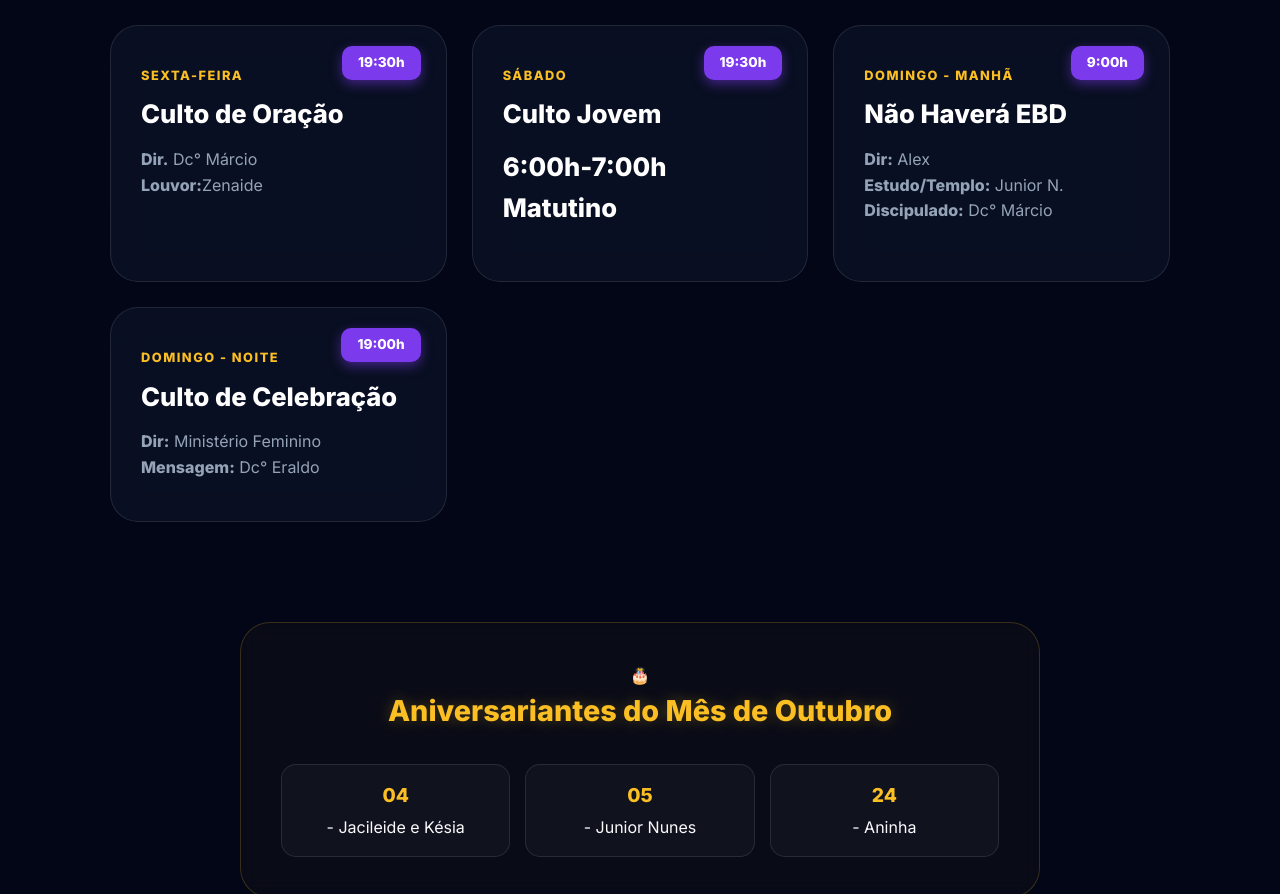
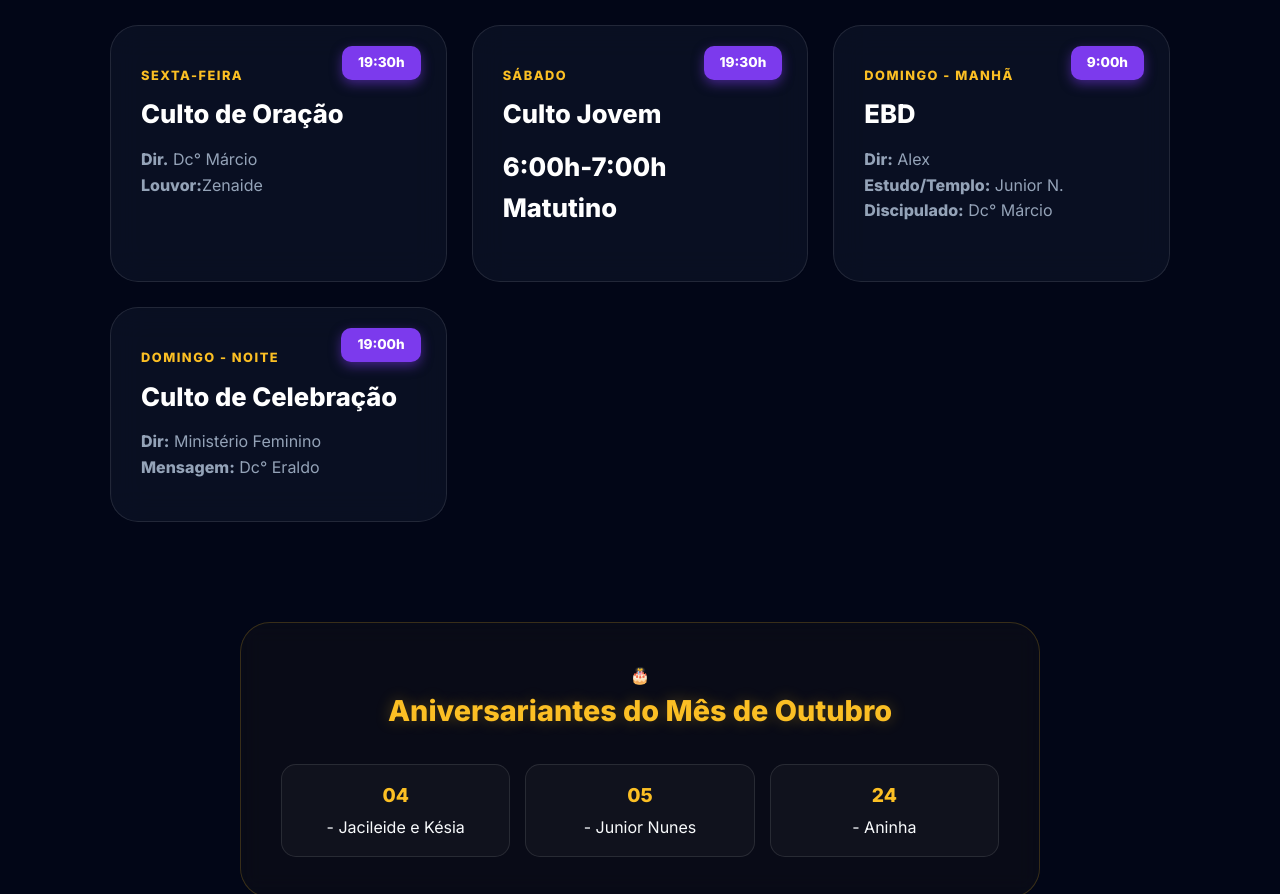
Before and after one commit to EduardoMoraess/agenda_ibm2, a React (Vite) app: page / in a window 1280 px wide. Shown: the part 991-1885 px from the top of the page. Built offline with nearby package versions, Linux system fonts and the light colour scheme.

Commit message:
ajuste na ebd

```diff
--- a/src/App.jsx
+++ b/src/App.jsx
@@ -13,7 +13,7 @@ function App() {
     { dataDay: "sexta", hora: "19:30h", dia: "Sexta-feira", titulo: "Culto de Oração", diretor:" Dc° Márcio", louvor: "Zenaide" },
     { dataDay: "sabado", hora: "19:30h", dia: "Sábado", titulo:"Culto Jovem", matutino: "6:00h-7:00h  Matutino" },
     {
-      dataDay: "domingo", hora: "9:00h", dia: "Domingo - Manhã", titulo: "Não Haverá EBD", featured: true,
+      dataDay: "domingo", hora: "9:00h", dia: "Domingo - Manhã", titulo: "EBD", featured: true,
       extras: [
         { label: "Dir", valor: "Alex " },
         { label: "Estudo/Templo", valor: "Junior N." },
```
